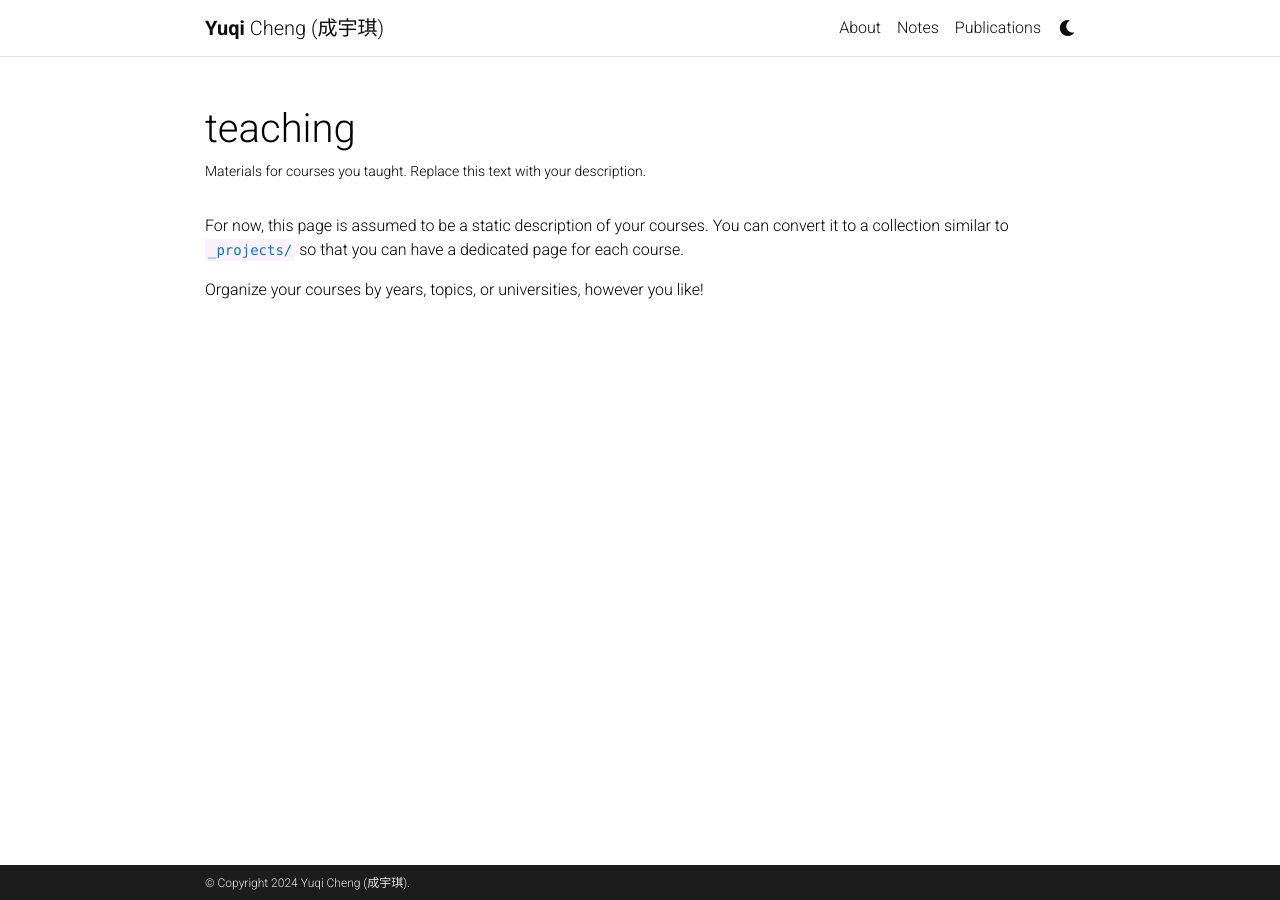
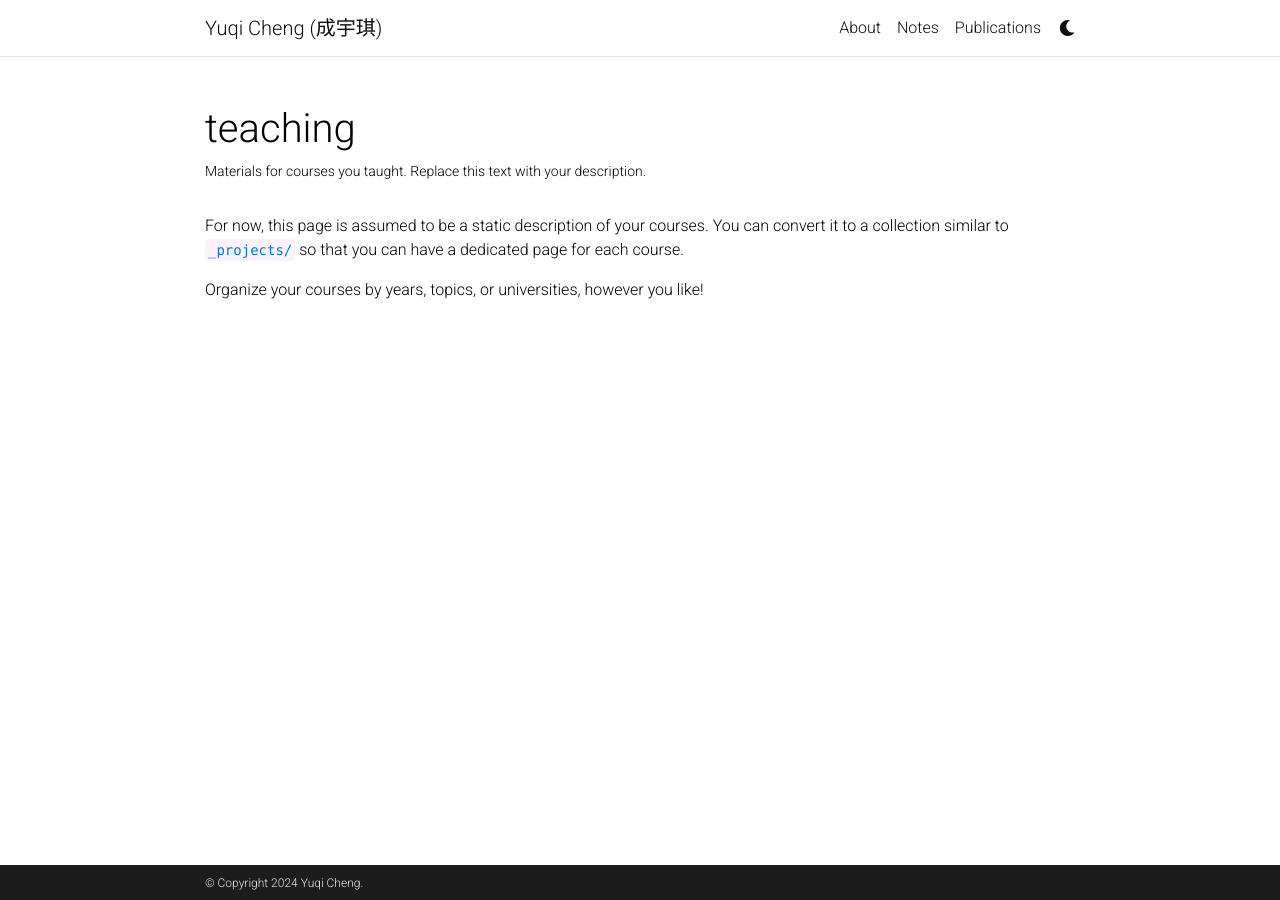
Before and after one commit to yuqcheng/yuqcheng.github.io, a Jekyll site: the page built from _pages/teaching.md, in a window 1280 px wide. Built offline with Jekyll 4.4.1, drawn with Linux system fonts in a browser that asks for light colours; comment, search, counter and statistics services are not loaded; a style sheet for code colours, icons or effects is not loaded; some of the changed lines change nothing that is shown.

Commit message:
change name

```diff
--- a/_config.yml
+++ b/_config.yml
@@ -2,9 +2,9 @@
 # Site settings
 # -----------------------------------------------------------------------------
 
-title: blank # the website title (if blank, full name will be used instead)
+title: Yuqi Cheng (成宇琪) # the website title (if blank, full name will be used instead)
 first_name: Yuqi
-last_name: Cheng (成宇琪)
+last_name: Cheng
 email: ycheng430@gatech.edu
 description: > # the ">" symbol means to ignore newlines until "footer_text:"
 footer_text: >
```
